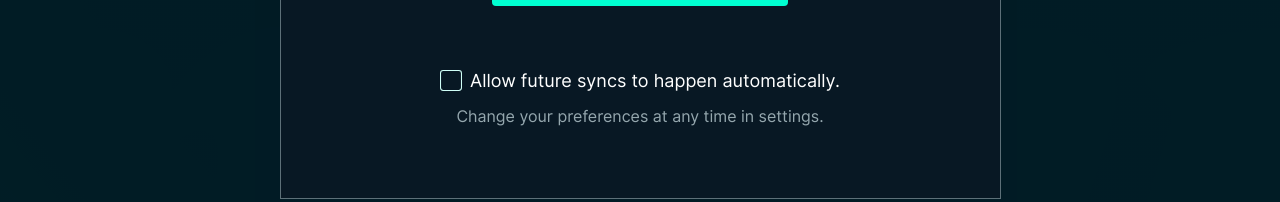
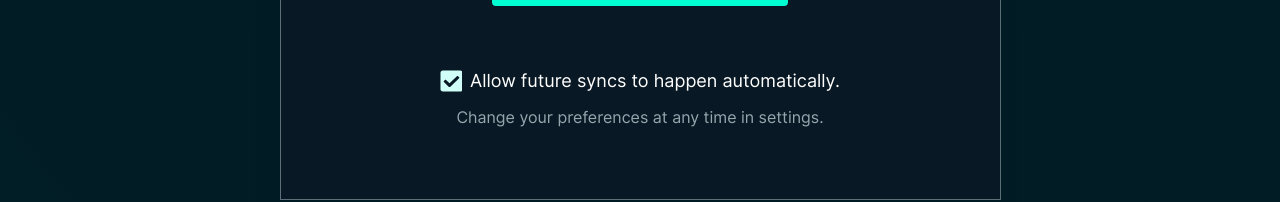
Before and after one commit to zkopru-network/wallet, a Vue app: page /wallet in a window 1280 px wide. Shown: the part 457-659 px from the top of the page. Built offline with nearby package versions, Linux system fonts and the light colour scheme.

Commit message:
feat: wallet settings saving

```diff
--- a/src/Wallet.vue
+++ b/src/Wallet.vue
@@ -34,18 +34,23 @@ import StartSyncPopup from './components/StartSyncPopup'
 })
 export default class Wallet extends Vue {
   address = '75a...987'
-  showingSyncPrompt = true
-  autosyncEnabled = true
+  showingSyncPrompt = false
 
-  mounted() {
-    if (this.$store.state.wallet.autosyncEnabled) {
-      this.showingSyncPrompt = false
+  async mounted() {
+    if (
+      !this.$store.state.wallet.autosyncEnabled ||
+      !this.$store.state.wallet.autosyncPromptShown
+    ) {
+      this.showingSyncPrompt = true
+    } else if (this.$store.state.wallet.autosyncEnabled) {
+      await this.$store.dispatch('startSync')
     }
   }
 
   async startSync() {
     this.showingSyncPrompt = false
-    this.$store.state.wallet.autosyncEnabled = this.autosyncEnabled
+    this.$store.state.wallet.autosyncPromptShown = true
+    this.$store.dispatch('saveState')
     await this.$store.dispatch('startSync')
   }
 }
--- a/src/components/Checkbox.vue
+++ b/src/components/Checkbox.vue
@@ -17,13 +17,16 @@ import Component from 'vue-class-component'
 
 @Component({
   name: 'Checkbox',
-  props: [ 'onChange', 'text', ]
+  props: [ 'text', 'checked', 'onChange', ],
+  model: {
+    prop: 'checked',
+    event: 'checkChanged',
+  }
 })
 export default class Checkbox extends Vue {
-  checked = false
   checkboxClicked(e) {
     e.stopPropagation()
-    this.checked = !this.checked
+    this.$emit('checkChanged', !this.checked)
     if (typeof this.onChange === 'function') {
       this.onChange()
     }
--- a/src/components/Header.vue
+++ b/src/components/Header.vue
@@ -29,9 +29,6 @@ import ProgressBar from './ProgressBar'
 export default class Header extends Vue {
   syncStatus = 'Checking validity using L1Provider'
   mounted() {
-    setInterval( () => {
-    console.log(this.$store.getters)
-  }, 5000)
   }
 }
 </script>
--- a/src/components/StartSyncPopup.vue
+++ b/src/components/StartSyncPopup.vue
@@ -12,7 +12,12 @@
       Yes, sync now.
     </Button>
     <div spacer style="height: 64px" />
-    <Checkbox style="align-self: center" text="Allow future syncs to happen automatically." />
+    <Checkbox
+      style="align-self: center"
+      text="Allow future syncs to happen automatically."
+      v-model:checked="$store.state.wallet.autosyncEnabled"
+      :onChange="() => $store.dispatch('saveState')"
+    />
     <div spacer style="height: 16px" />
     <div class="popup-footer">
       Change your preferences at any time in settings.
--- a/src/index.js
+++ b/src/index.js
@@ -19,13 +19,17 @@ const store = new Vuex.Store({
   mutations: {
 
   },
-  actions: {},
+  actions: {
+    loadState: () => {},
+    saveState: () => {},
+  },
   modules: {
     zkopru: ZkopruStore,
     account: EthAccountStore,
     wallet: WalletStore,
   },
 })
+store.dispatch('loadState')
 const router = new VueRouter({
   mode: 'history',
   routes: [
--- a/src/stores/wallet.js
+++ b/src/stores/wallet.js
@@ -1,12 +1,25 @@
 export default {
   state: {
-    autosyncEnabled: false,
-
+    autosyncPromptShown: false,
+    autosyncEnabled: true,
   },
-  mutations: {
-
-  },
+  mutations: {},
   actions: {
-
+    loadState: ({ state }) => {
+      if (typeof window === 'undefined') {
+        // executing in non-browser environment
+        return
+      }
+      const stateString = window.localStorage.getItem('walletState')
+      if (!stateString) return
+      const savedState = JSON.parse(stateString)
+      Object.assign(state, savedState)
+    },
+    saveState: ({ state }) => {
+      // state is completely serialized into insecure storage, make sure no
+      // sensitive data is present
+      const stateString = JSON.stringify(state)
+      window.localStorage.setItem('walletState', stateString)
+    }
   }
 }
```
